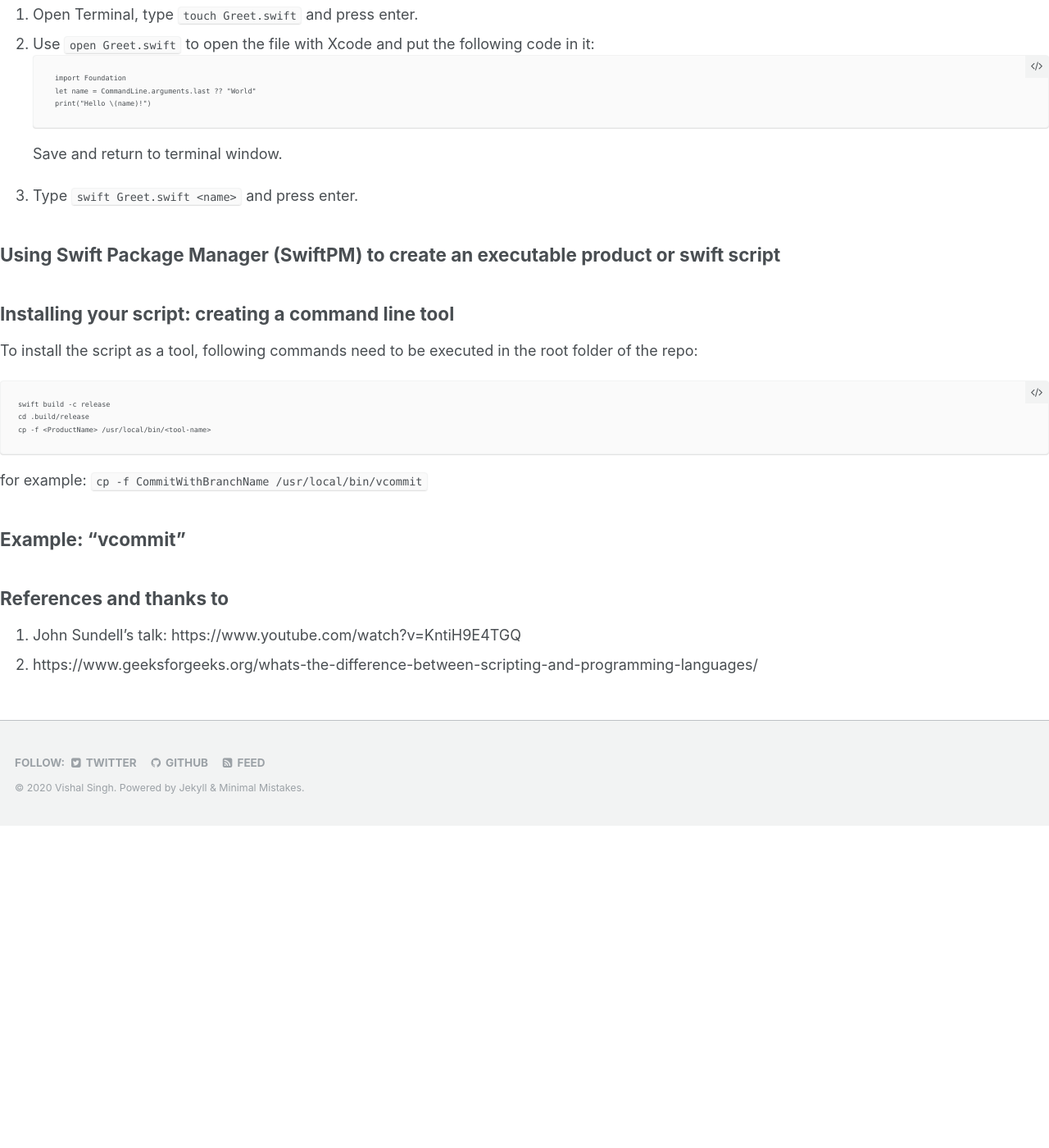
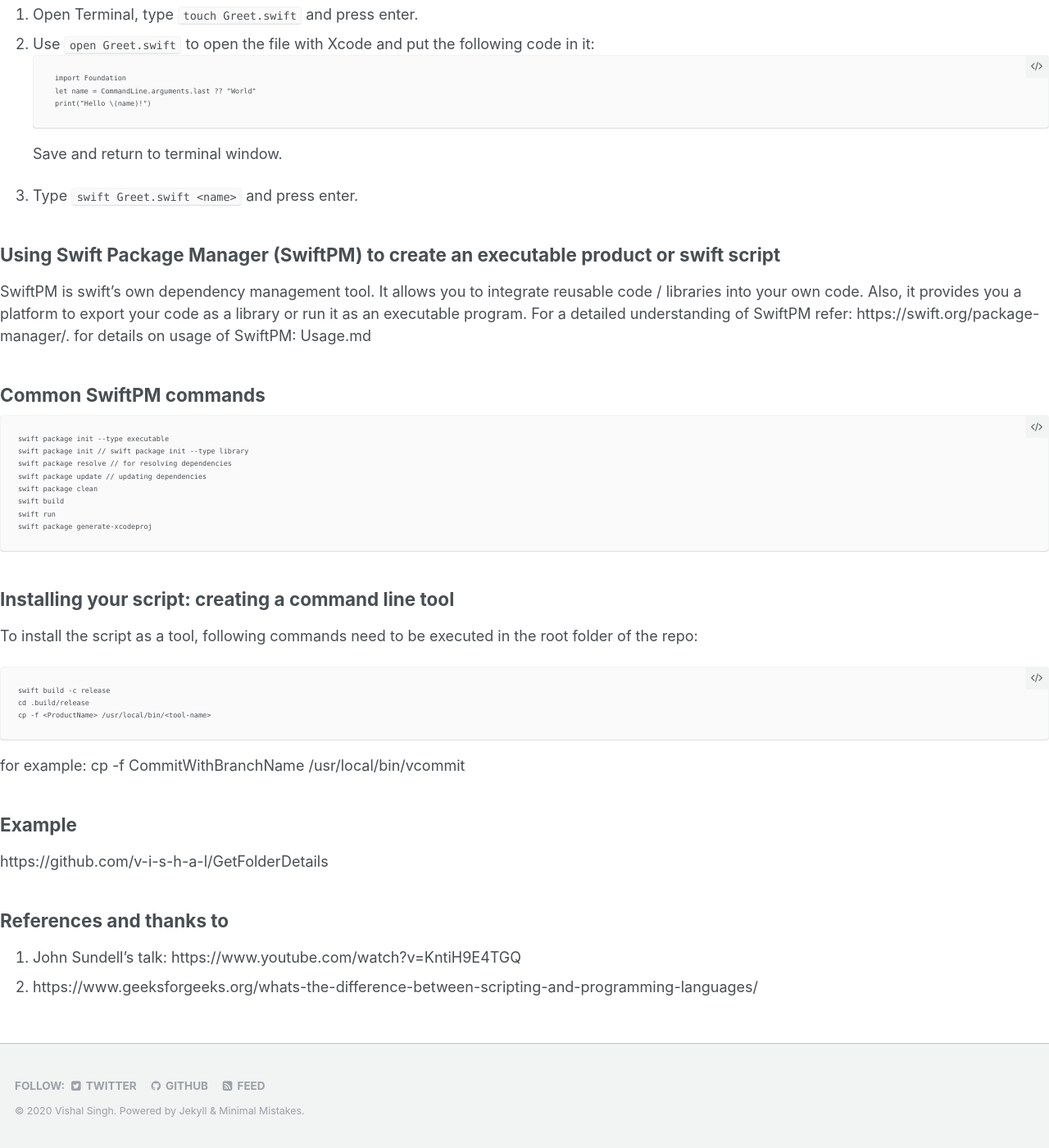
Before and after one commit to v-i-s-h-a-l/v-i-s-h-a-l.github.io, a Jekyll site: the page built from _posts/2020-03-18-scripting-with-swift.md, in a window 1280 px wide and 1400 px high, scrolled down 915 px. Shown: the whole window at 82% size. Built offline with Jekyll 4.4.1, drawn with Linux system fonts in a browser that asks for light colours; comment, search, counter and statistics services are not loaded; before the commit the page ends 1922 px from its top, so only the background shows below that.

Commit message:
Update 2020-03-18-scripting-with-swift.md

````diff
--- a/_posts/2020-03-18-scripting-with-swift.md
+++ b/_posts/2020-03-18-scripting-with-swift.md
@@ -27,7 +27,20 @@ Save and return to terminal window.
 3. Type `swift Greet.swift <name>` and press enter.
 
 ## Using Swift Package Manager (SwiftPM) to create an executable product or swift script
-
+SwiftPM is swift’s own dependency management tool. It allows you to integrate reusable code / libraries into your own code. Also, it provides you a platform to export your code as a library or run it as an executable program. For a detailed understanding of SwiftPM refer: https://swift.org/package-manager/.
+for details on usage of SwiftPM:
+Usage.md
+## Common SwiftPM commands
+```
+swift package init --type executable
+swift package init // swift package init --type library
+swift package resolve // for resolving dependencies
+swift package update // updating dependencies
+swift package clean
+swift build
+swift run
+swift package generate-xcodeproj
+```
 ## Installing your script: creating a command line tool
 To install the script as a tool, following commands need to be executed in the root folder of the repo:
 ```
@@ -35,10 +48,10 @@ swift build -c release
 cd .build/release
 cp -f <ProductName> /usr/local/bin/<tool-name>
 ```
-for example:
-`cp -f CommitWithBranchName /usr/local/bin/vcommit`
+for example: cp -f CommitWithBranchName /usr/local/bin/vcommit
 
-## Example: "vcommit"
+## Example
+https://github.com/v-i-s-h-a-l/GetFolderDetails
 
 ## References and thanks to
 1. John Sundell's talk: https://www.youtube.com/watch?v=KntiH9E4TGQ
````
